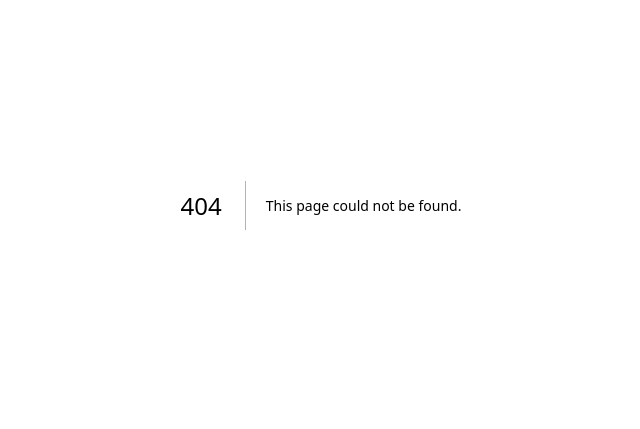
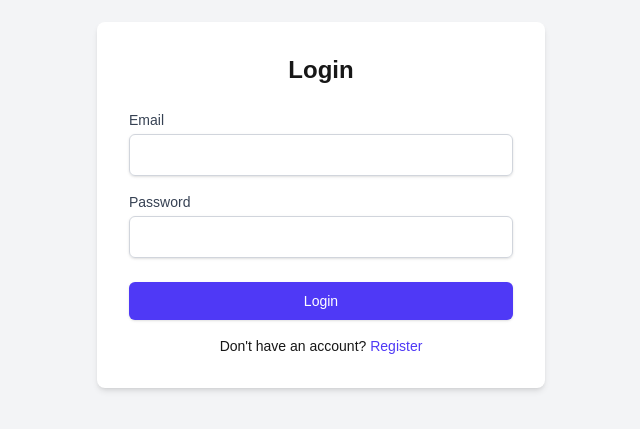
Before and after one commit to natheelic/user-management-system, a Next.js app: page /login in a window 1280 px wide. Before the commit this address had no page. Shown: the part 195-624 px from the top of the page, without its empty margins (319-959 px from the left). Built offline with nearby package versions, Linux system fonts and the light colour scheme.

Commit message:
Phase 1, Task: Implement Login, Sub-task:
Create Login Frontend Page

```diff
--- a/package.json
+++ b/package.json
@@ -13,6 +13,7 @@
     "@types/bcrypt": "^5.0.2",
     "bcrypt": "^5.1.1",
     "next": "15.3.0",
+    "next-auth": "^4.24.11",
     "react": "^19.0.0",
     "react-dom": "^19.0.0",
     "resend": "^4.2.0"
--- /dev/null
+++ b/src/app/login/page.tsx
@@ -0,0 +1,108 @@
+// src/app/login/page.tsx
+'use client'; // ระบุว่าเป็น Client Component
+
+import React, { useState, FormEvent } from 'react';
+import { signIn } from 'next-auth/react'; // Import signIn
+import { useRouter } from 'next/navigation'; // Import useRouter for redirection
+import Link from 'next/link'; // Import Link
+
+export default function LoginPage() {
+  const [email, setEmail] = useState('');
+  const [password, setPassword] = useState('');
+  const [error, setError] = useState<string | null>(null);
+  const [isLoading, setIsLoading] = useState(false);
+  const router = useRouter(); // Initialize router
+
+  const handleSubmit = async (event: FormEvent<HTMLFormElement>) => {
+    event.preventDefault();
+    setError(null); // Reset error on new submission
+    setIsLoading(true);
+
+    try {
+      const result = await signIn('credentials', {
+        redirect: false, // <<< สำคัญ: ป้องกัน redirect อัตโนมัติ
+        email: email,
+        password: password,
+      });
+
+      if (result?.error) {
+        // If signIn returns an error (e.g., wrong password, user not found, not verified from authorize function)
+        setError(result.error);
+        setIsLoading(false); // Stop loading indicator
+      } else if (result?.ok) {
+        // If signIn is successful (result.ok is true and no error)
+        // Redirect to dashboard or desired page
+        router.push('/dashboard'); // <<< เปลี่ยน '/dashboard' เป็น path ที่ต้องการหลัง login สำเร็จ
+        // ไม่ต้อง setIsLoading(false) เพราะจะ redirect ไปหน้าอื่นแล้ว
+      } else {
+         // Handle unexpected cases where result is null or not ok without error
+         setError('An unexpected error occurred during login.');
+         setIsLoading(false);
+      }
+    } catch (err) {
+       // Handle errors during the fetch/network request itself (less common)
+       console.error("Login fetch error:", err);
+       setError('Failed to connect to the server. Please try again.');
+       setIsLoading(false);
+    }
+    // setIsLoading(false); // Moved inside error/unexpected case handling
+  };
+
+  return (
+    <div className="flex justify-center items-center min-h-screen bg-gray-100">
+      <div className="p-8 bg-white shadow-md rounded-lg w-full max-w-md">
+        <h1 className="text-2xl font-bold mb-6 text-center">Login</h1>
+        <form onSubmit={handleSubmit}>
+          {error && <p className="mb-4 text-red-500 text-sm text-center">{error}</p>}
+          <div className="mb-4">
+            <label htmlFor="email" className="block text-sm font-medium text-gray-700 mb-1">
+              Email
+            </label>
+            <input
+              type="email"
+              id="email"
+              value={email}
+              onChange={(e) => setEmail(e.target.value)}
+              required
+              className="w-full px-3 py-2 border border-gray-300 rounded-md shadow-sm focus:outline-none focus:ring-indigo-500 focus:border-indigo-500"
+              disabled={isLoading}
+            />
+          </div>
+          <div className="mb-6">
+            <label htmlFor="password" className="block text-sm font-medium text-gray-700 mb-1">
+              Password
+            </label>
+            <input
+              type="password"
+              id="password"
+              value={password}
+              onChange={(e) => setPassword(e.target.value)}
+              required
+              className="w-full px-3 py-2 border border-gray-300 rounded-md shadow-sm focus:outline-none focus:ring-indigo-500 focus:border-indigo-500"
+              disabled={isLoading}
+            />
+          </div>
+          {/* Optional: Add remember me or forgot password links later */}
+          <button
+            type="submit"
+            disabled={isLoading}
+            className={`w-full py-2 px-4 border border-transparent rounded-md shadow-sm text-sm font-medium text-white bg-indigo-600 hover:bg-indigo-700 focus:outline-none focus:ring-2 focus:ring-offset-2 focus:ring-indigo-500 ${isLoading ? 'opacity-50 cursor-not-allowed' : ''}`}
+          >
+            {isLoading ? 'Logging in...' : 'Login'}
+          </button>
+        </form>
+        <p className="mt-4 text-center text-sm">
+          Don&apos;t have an account?{' '}
+          <Link href="/register" className="text-indigo-600 hover:underline">
+            Register
+          </Link>
+        </p>
+         {/* <p className="mt-2 text-center text-sm">
+          <Link href="/forgot-password" className="text-indigo-600 hover:underline">
+            Forgot Password?
+          </Link>
+        </p> */}
+      </div>
+    </div>
+  );
+}
```
Also changed, not shown: 1 other file (tests, documents, lock files or other folders).
